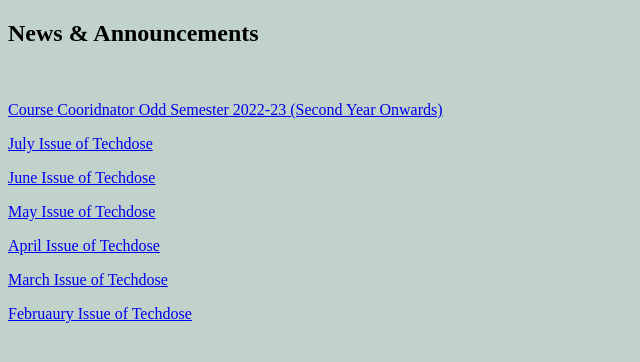
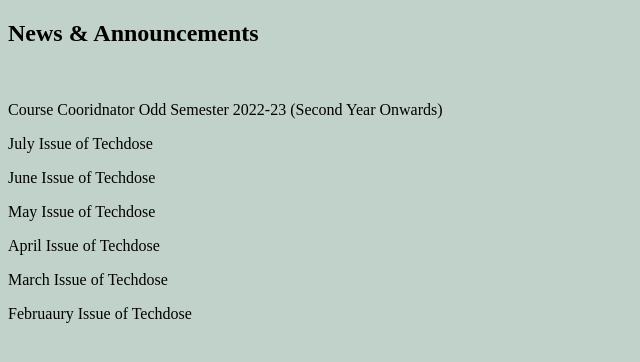
Before and after one commit to aimanbrh/ca-assignment, a plain HTML site: page right_frame.html in a window 1280 px wide. Shown: the whole page, without its empty margins (0-640 px from the left). Drawn offline with Linux system fonts and the light colour scheme.

Commit message:
Update right_frame.html

```diff
--- a/right_frame.html
+++ b/right_frame.html
@@ -5,6 +5,14 @@
     <meta http-equiv="X-UA-Compatible" content="IE=edge">
     <meta name="viewport" content="width=device-width, initial-scale=1.0">
     <title>right frame</title>
+
+    <style>
+            #txt{
+                text-decoration: none;
+                color: black;
+        }
+
+    </style>
 </head>
 <body style="background-color:rgb(193, 210, 202) ;">
     <div class="start">
```
